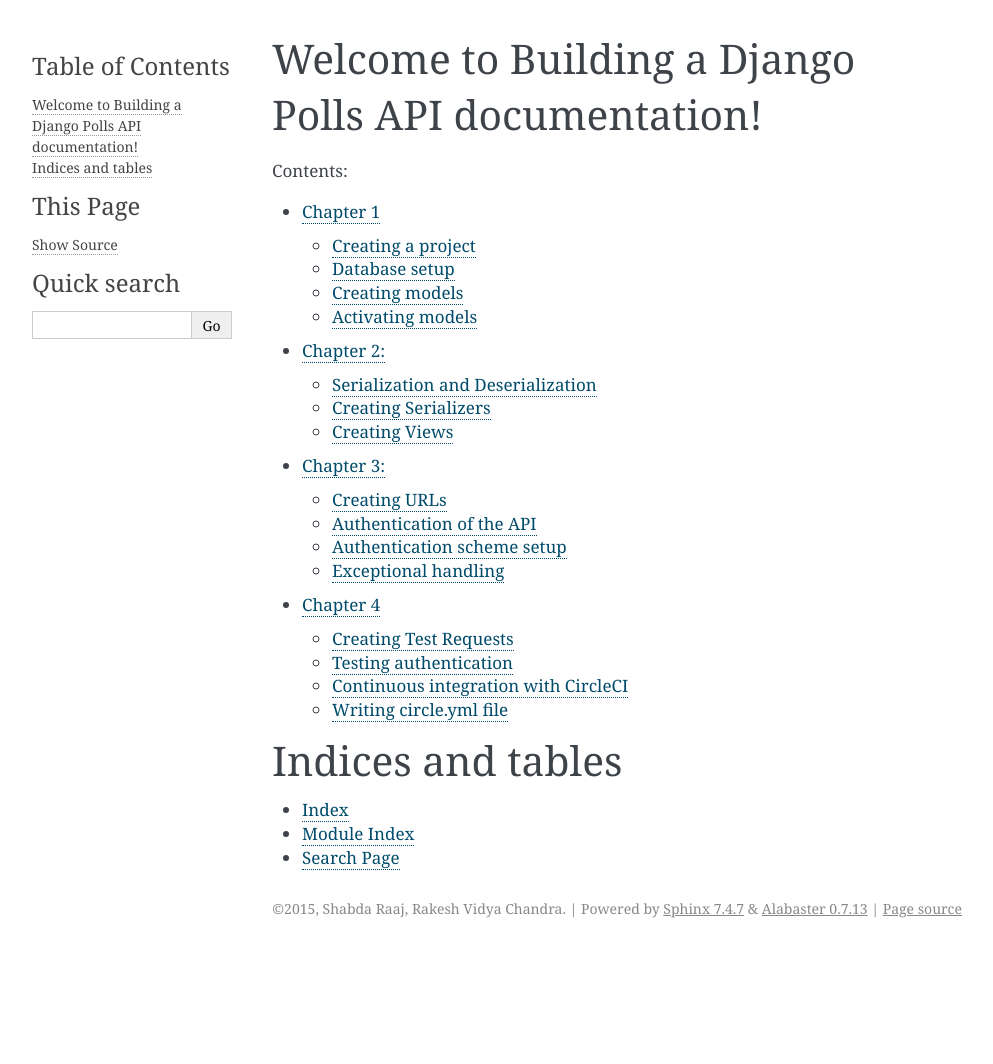
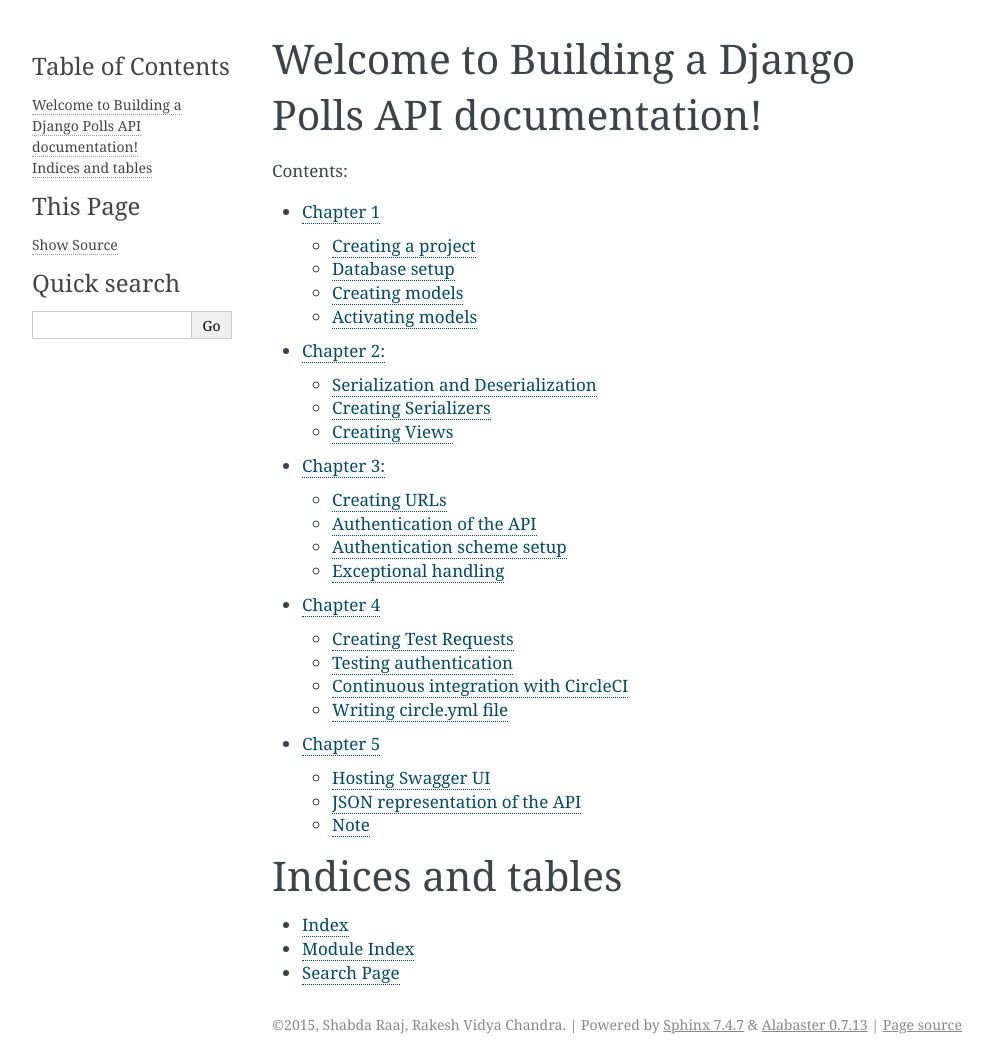
Before and after one commit to agiliq/building-api-django, a Sphinx documentation site: the page built from docs/index.rst, in a window 1280 px wide. Shown: the whole page, without its empty margins (148-1141 px from the left). Built offline with Sphinx 7.4.7, drawn with Linux system fonts in a browser that asks for light colours; before the commit the page ends 948 px from its top, so only the background shows below that; some of the changed lines change nothing that is shown.

Commit message:
Adding Swagger

```diff
--- /dev/null
+++ b/docs/chapter5.rst
@@ -0,0 +1,176 @@
+Chapter 5
+==============
+
+In this chapater we will see how to use swagger for all the views of our API.
+
+Swagger is a tool used to understand the capabilities of the service without access to source code, documentation, or through network traffic inspection. In simple terms, with swagger you can see what all API end points are available for a web application. You can use swagger for testing the requests and responses of the API endpoints.
+
+Now lets us use swagger to our polls application.
+
+Hosting Swagger UI
+----------------------
+
+Firstly we need to host the swagger UI in order to view all the API endpoints. so we'll first clone the swagger UI from github.
+
+.. code-block:: python
+
+    git clone
+
+As swagger UI is a simple web application, you can host it using any of the hosting methods (apache, nginx, python's simple http server ) which you are familiar with.
+
+For simplicity purposes we'll use python's SimpleHTTPServer. Change the working directory to the above cloned folder i.e., swagger-ui and run the following command to start simple http server.
+
+.. code-block:: python
+
+    cd swagger-ui
+    python -m SimpleHTTPServer 8000
+
+Now that we have the swagger UI running and you can see this by going to url http://localhost:8000/ in your browser.
+
+
+JSON representation of the API
+---------------------------------
+
+To view all the API endpoints, we need to specify them in a JSON file with the following format. You may call it pollaspi.json.
+
+.. code-block:: python
+
+    {
+        "swagger": "2.0",
+        "info": {
+            "description": "This is a sample server for polls api.",
+            "version": "1.0.0",
+            "title": "Polls API",
+            "termsOfService": "http://example.com/terms/",
+            "contact": {"email": "apiteam@example.com"},
+            "license": {"name": "Apache 2.0", "url": "http://www.apache.org/licenses/LICENSE-2.0.html"}
+        },
+        "host": "polls.example.com",
+        "basePath": "/v2",
+        "tags": [
+            {
+                "name": "polls",
+                "description": "Everything about your Polls",
+                "externalDocs": {"description": "Find out more","url":"http://example.com"}
+            },
+            {
+                "name": "choices",
+                "description": "Access to choices for the polls"
+            },
+            {
+                "name": "user",
+                "description": "Operations about user",
+                "externalDocs": {"description": "Find out more about our store","url":"http://example.com"}
+            }
+        ],
+        "schemes": ["http"],
+        "paths": {
+            "/polls": {
+                "get": {
+                    "tags": ["poll"],
+                    "summary": "Get all the polls",
+                    "description": "",
+                    "operationId": "pollList",
+                    "consumes": ["application/json","application/xml"],
+                    "produces": ["application/xml","application/json"],
+                    "parameters": [{
+                        "in": "query",
+                        "name": "body",
+                        "description": "Get all the polls.",
+                        "required": false,
+                        "schema":{"$ref":"#/pollsapi/Poll"}
+                    }],
+                    "responses": {"200":{"description":"Successfull operation"}},
+                },
+                "post":{
+                    "tags": ["poll"],
+                    "summary": "Create a new poll",
+                    "description": "Creates a new poll.",
+                    "operationId": "createPoll",
+                    "consumes":["application/json","application/xml"],
+                    "produces":["application/xml","application/json"],
+                    "parameters":[{
+                        "in":"query",
+                        "name":"body",
+                        "description": "Poll object that needs to be added.",
+                        "required": true,
+                        "schema": {"$ref":"#/pollsapi/Poll"}
+                    }],
+                    "responses": {
+                        "200": {"description":"Poll created successfully"}
+                    }
+                }
+            },
+            "/choices": {
+                "get": {
+                    "tags": ["choice"],
+                    "summary": "Get all the choices",
+                    "description": "",
+                    "operationId": "choiceList",
+                    "consumes": ["application/json","application/xml"],
+                    "produces": ["application/xml","application/json"],
+                    "parameters": [{
+                        "in": "query",
+                        "name": "body",
+                        "description": "Get all the choices.",
+                        "required": false,
+                        "schema":{"$ref":"#/pollsapi/Choice"}
+                    }],
+                    "responses": {"200":{"description":"Successfull operation"}},
+                },
+                "post":{
+                    "tags": ["choice"],
+                    "summary": "Create a new choice",
+                    "description": "Creates a new choice.",
+                    "operationId": "createChoice",
+                    "consumes":["application/json","application/xml"],
+                    "produces":["application/xml","application/json"],
+                    "parameters":[{
+                        "in":"query",
+                        "name":"body",
+                        "description": "Choice object that needs to be added.",
+                        "required": true,
+                        "schema": {"$ref":"#/pollsapi/Poll"}
+                    }],
+                    "responses": {
+                        "200": {"description":"Poll created successfully"}
+                    }
+                }
+            }
+        }
+    }
+
+
+This JSON file should also be available/hosted somewhere in order to access from swagger UI.
+
+Lets use the same python's SimpleHTTPServer for hosting this JSON file but on a different port. In your terminal cd to the directory where the JSON file is located and run the following command.
+
+.. code-block:: python
+
+    python -m SimpleHTTPServer 8001
+
+
+Now open the swagger UI in your browser from http://localhost:8000/ and enter http://localhost:8000/pollsapi.json in the url textbox and click explore to view all the API endpoints of the service.
+
+
+Note
+--------
+
+You may get errors while running both swagger and the JSON file with SimpleHTTPServer locally saying "It may not have the appropriate access-control-origin settings." That's because the server running swagger doesn't have access over the other server. In order to resolve this, we need give the access control. We can do this by writing a custom class and running the server using this. We'll write the custom class in a seperate file called simple-cors-http-server.py.
+
+
+.. code-block:: python
+
+    #! /usr/bin/env python2
+    from SimpleHTTPServer import SimpleHTTPRequestHandler
+    import BaseHTTPServer
+
+    class CORSRequestHandler (SimpleHTTPRequestHandler):
+        def end_headers (self):
+            self.send_header('Access-Control-Allow-Origin', '*')
+            SimpleHTTPRequestHandler.end_headers(self)
+
+    if __name__ == '__main__':
+        BaseHTTPServer.test(CORSRequestHandler, BaseHTTPServer.HTTPServer)
+
+Now we may run this (simple-cors-http-server.py) file to serve the JSON file, which will allow swagger UI to access this file.
--- a/docs/index.rst
+++ b/docs/index.rst
@@ -15,6 +15,7 @@ Contents:
    chapter2
    chapter3
    chapter4
+   chapter5
 
 
 
```
